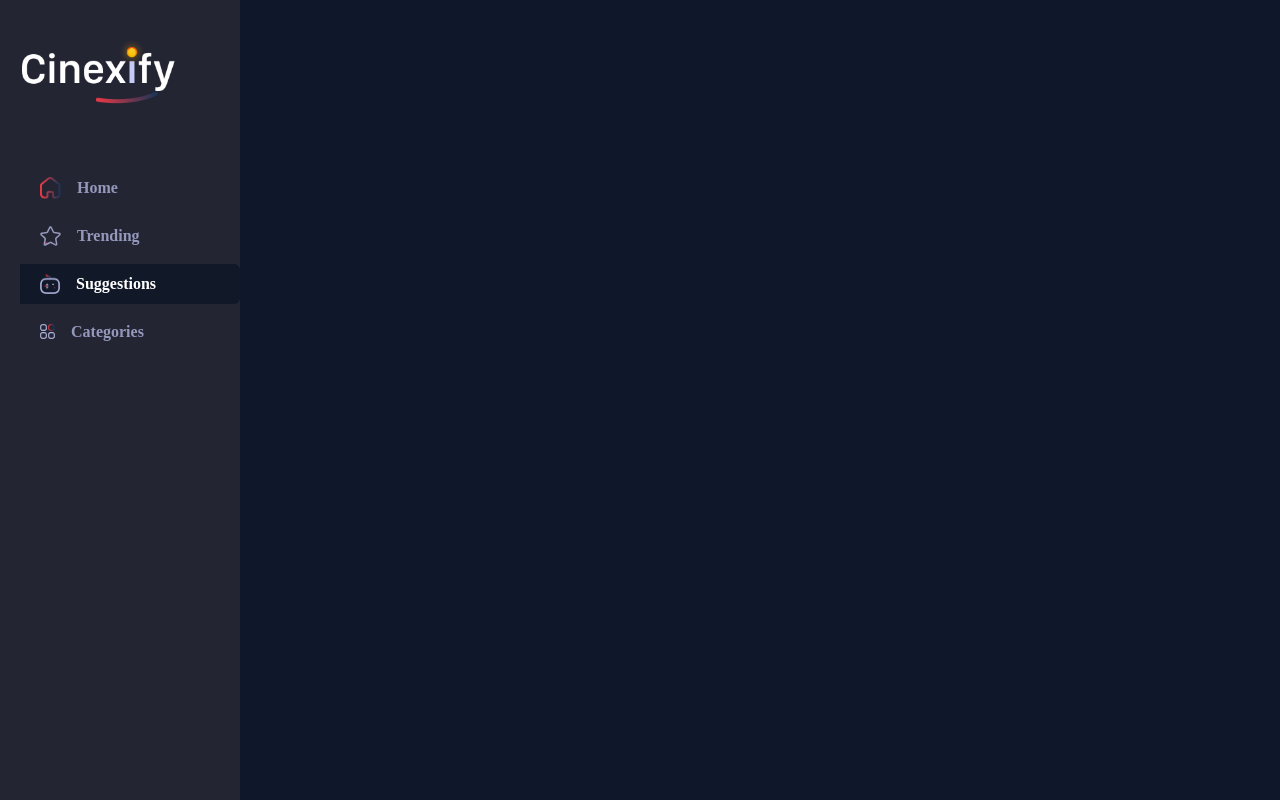
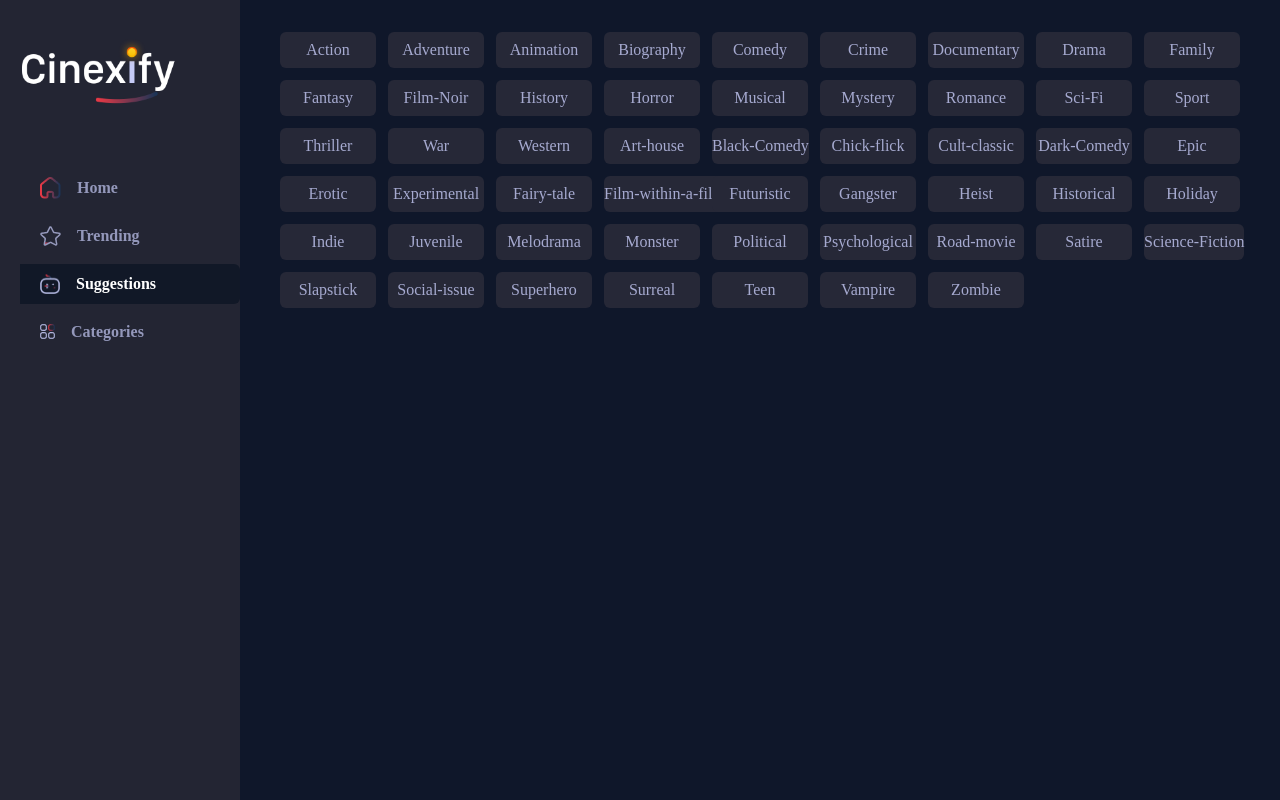
Before and after one commit to HijabZulfiqar/View-Movie, a React (Vite) app: page /suggestions in a window 1280 px wide. Built offline with nearby package versions, Linux system fonts and the light colour scheme; no server answers; a web font is replaced by a local one.

Commit message:
refactor:Button Category Types, special page changings, added button to suggestion page

```diff
--- /dev/null
+++ b/src/Components/Constants/CategoryTypes.jsx
@@ -0,0 +1,54 @@
+ export  const categoryTypes = [
+    'Action',
+    'Adventure',
+    'Animation',
+    'Biography',
+    'Comedy',
+    'Crime',
+    'Documentary',
+    'Drama',
+    'Family',
+    'Fantasy',
+    'Film-Noir',
+    'History',
+    'Horror',
+    'Musical',
+    'Mystery',
+    'Romance',
+    'Sci-Fi',
+    'Sport',
+    'Thriller',
+    'War',
+    'Western',
+    'Art-house',
+    'Black-Comedy',
+    'Chick-flick',
+    'Cult-classic',
+    'Dark-Comedy',
+    'Epic',
+    'Erotic',
+    'Experimental',
+    'Fairy-tale',
+    'Film-within-a-film',
+    'Futuristic',
+    'Gangster',
+    'Heist',
+    'Historical',
+    'Holiday',
+    'Indie',
+    'Juvenile',
+    'Melodrama',
+    'Monster',
+    'Political',
+    'Psychological',
+    'Road-movie',
+    'Satire',
+    'Science-Fiction',
+    'Slapstick',
+    'Social-issue',
+    'Superhero',
+    'Surreal',
+    'Teen',
+    'Vampire',
+    'Zombie'
+];
--- a/src/Components/Pages/Special.jsx
+++ b/src/Components/Pages/Special.jsx
@@ -8,6 +8,7 @@ import { GoArrowLeft } from "react-icons/go";
 const Special = () => {
   const { id } = useParams();
   const [movieDetails, setMovieDetails] = useState({});
+  const [backdropLoaded, setBackdropLoaded] = useState(false);
   const baseImageUrl = "https://image.tmdb.org/t/p/original";
 
   const { data } = useQuery({
@@ -34,6 +35,7 @@ const Special = () => {
   const toggleContent = () => {
     setIsContentVisible(!isContentVisible);
   };
+
   return (
     <div className="relative z-10 h-screen overflow-hidden">
       <button
@@ -51,8 +53,9 @@ const Special = () => {
           >
             <div className="flex flex-col absolute left-28 top-12 md:left-[180px]">
               <div className="flex flex-col items-center justify-center ">
+                {backdropLoaded && (
                   <img
-                  className=" w-[120px]  mt-12 md:ml-0   md:w-[153px] md:mt-5 "
+                    className="w-[120px] mt-12 md:ml-0 md:w-[153px] md:mt-5"
                     src={
                       movieDetails.poster_path
                         ? `${baseImageUrl}${movieDetails.poster_path}`
@@ -60,40 +63,42 @@ const Special = () => {
                     }
                     alt=""
                   />
+                )}
                 <div className="mt-6 mr-3 ">
-                  <img className="md:w-[110px] w-[90px]  " src={votes} alt="" />
+                  <img className="md:w-[110px] w-[90px]" src={votes} alt="" />
                 </div>
-                <div className="absolute mx-auto px-12  text-white top-[370px]  md:top-80 flex flex-col justify-center items-center ">
-                  <h1 className="text-2xl tracking-widest  font-Abyssinica">
+                <div className="absolute mx-auto px-12 text-white top-[370px] md:top-80 flex flex-col justify-center items-center ">
+                  <h1 className="text-2xl tracking-widest font-Abyssinica">
                     Storyline
                   </h1>
-                  <div className=" w-[340px] ml-10 special font-Abyssinica   md:mr-0    md:w-[470px] lg:ml-10 mt-4">
+                  <div className="w-[340px] ml-10 special font-Abyssinica md:mr-0 md:w-[470px] lg:ml-10 mt-4">
                     <p>{movieDetails.overview}</p>
                   </div>
                 </div>
               </div>
             </div>
-            <div className=" bg-white w-[290px]   md:w-[391px] h-[0.8px] mt-14 absolute top-72 left-12 "></div>
+            <div className="bg-white w-[290px] md:w-[391px] h-[0.8px] mt-14 absolute top-72 left-12 "></div>
           </div>
         </div>
       )}
 
       <div className="absolute inset-0 w-full overflow-hidden">
         <img
-          className="object-cover min-w-full min-h-screen "
+          className="object-cover min-w-full min-h-screen"
           src={
             movieDetails.backdrop_path
               ? `${baseImageUrl}${movieDetails.backdrop_path}`
               : ""
           }
           alt=""
+          onLoad={() => setBackdropLoaded(true)}
         />
         <div className="absolute text-2xl text-white bottom-20 left-10 md:text-4xl font-Seymour">
           {movieDetails.title}
         </div>
 
         <Link to="/">
-          <GoArrowLeft className="absolute z-50  bottom-[88%] lg:bottom-[85%]  left-6 text-white w-28  h-16 cursor-pointer" />
+          <GoArrowLeft className="absolute z-50 bottom-[88%] lg:bottom-[88%] left-6 text-white w-24 h-16 cursor-pointer" />
         </Link>
       </div>
     </div>
--- a/src/Components/Pages/Suggestions.jsx
+++ b/src/Components/Pages/Suggestions.jsx
@@ -1,12 +1,15 @@
-import React from 'react'
-
+import React from 'react';
+import SuggestionButton from '../UI/SuggestionButton';
+import { categoryTypes } from '../Constants/CategoryTypes'
 
 const Suggestions = () => {
   return (
-    <div className=' flex  h-screen' >
+    <div className='w-full justify-center items-center gap-2 md:gap-3 gap-y-2 p-8 lg:px-10 lg:mt-0 mt-6 mx-auto grid grid-cols-2 md:grid-cols-5 lg:grid-cols-7 xl:grid-cols-9'>
+      {categoryTypes.map((category) => (
+        <SuggestionButton key={category} text={category} />
+      ))}
+    </div>
+  );
+};
 
-    </div>
-  )
-}
-
-export default Suggestions
+export default Suggestions;
--- a/src/Components/UI/SuggestionButton.jsx
+++ b/src/Components/UI/SuggestionButton.jsx
@@ -1,11 +1,11 @@
-import React from 'react'
+import React from 'react';
 
-const SuggestionButton = () => {
+const SuggestionButton = ({ text }) => {
   return (
-    <div>
+    <button className="flex text-center items-center justify-center font-Abyssinica min-w-min py-[6px] rounded-md bg-[#262837] whitespace-nowrap">
+      <span className="text-[#a6aad0]">{text}</span>
+    </button>
+  );
+};
 
-    </div>
-  )
-}
-
-export default SuggestionButton
+export default SuggestionButton;
```
Lines whose indentation alone changed are shown as unchanged.
